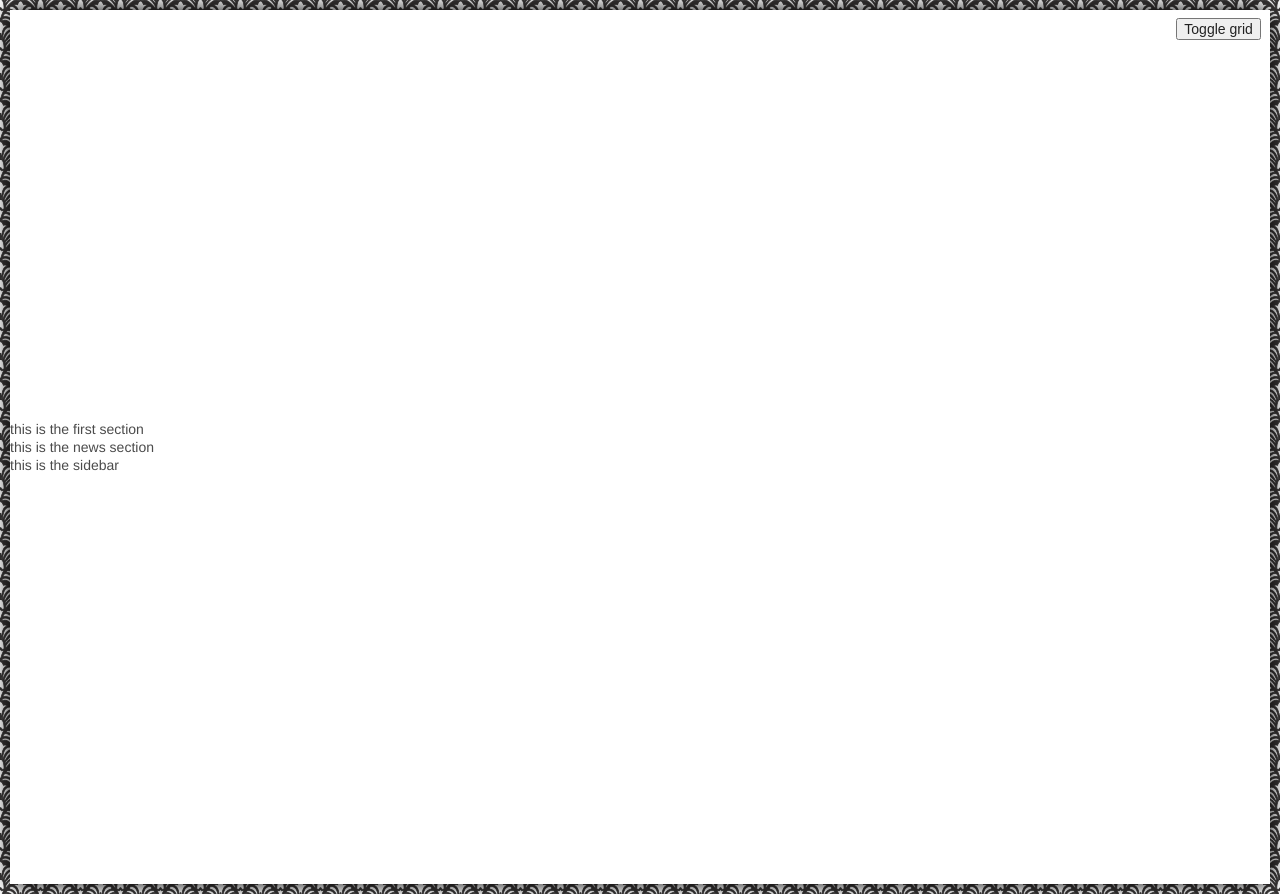
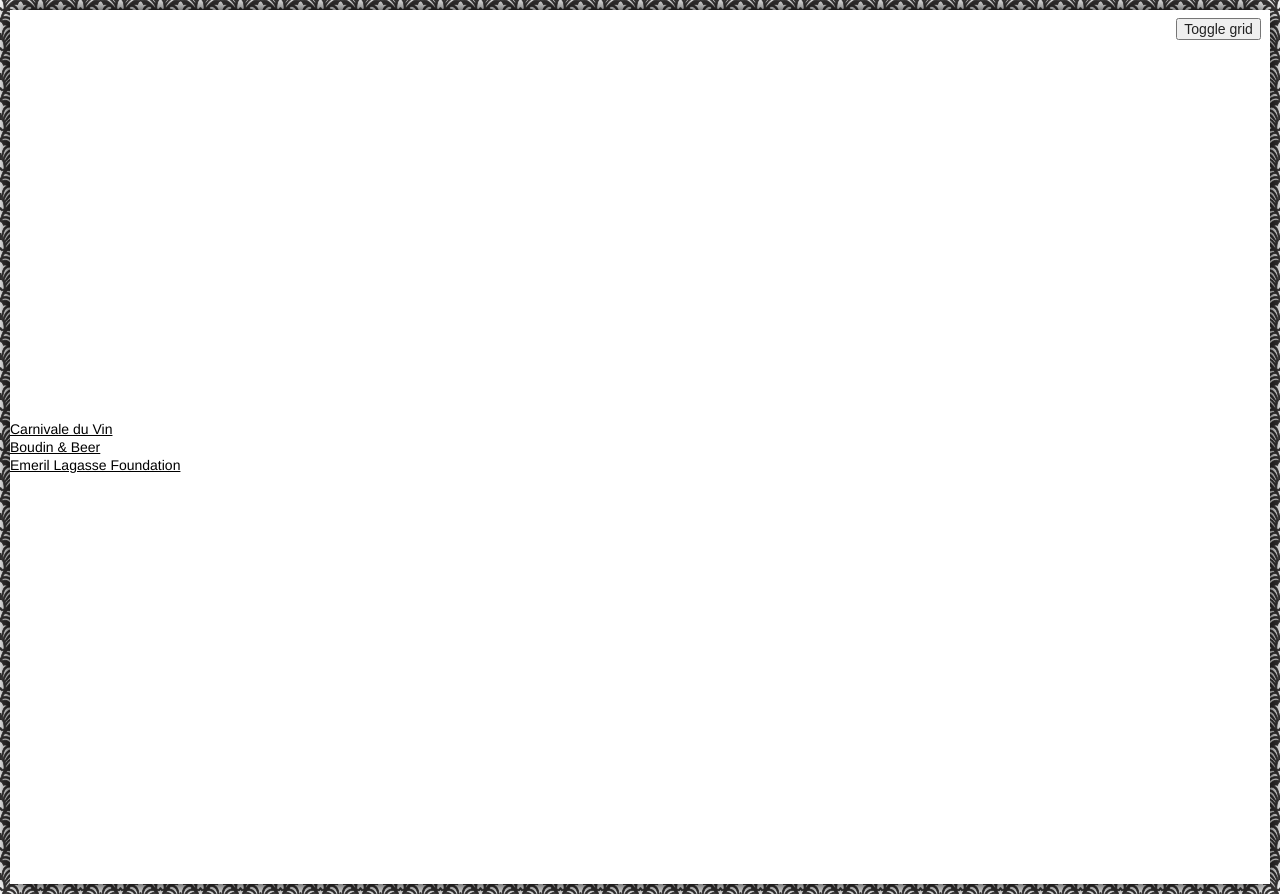
Before and after one commit to tpitre/CDV-2012, a plain HTML site: page cdv-home.html in a window 1280 px wide. Drawn offline with Linux system fonts and the light colour scheme.

Commit message:
added all sites nab

```diff
--- a/cdv-home.html
+++ b/cdv-home.html
@@ -30,13 +30,13 @@
 
 		<div id="main-container" role="main">
 
-				<div id="content">
-					<div class="section"> this is the first section</div>
-					<div class="section" id="news">this is the news section</div>
-				</div>
-
-				<div id="sidebar">this is the sidebar</div>
-			</div>
+				<nav id="all-sites-nav">
+					<ul>
+						<li class="first active"><a href="">Carnivale du Vin</a></li>
+						<li><a href="">Boudin &amp; Beer</a></li>
+						<li class="last"><a href="">Emeril Lagasse Foundation</a></li>
+					</ul>
+				</nav> <!-- /#all-sites-nav -->
 
 		</div> <!-- /#main-container -->
 
```
